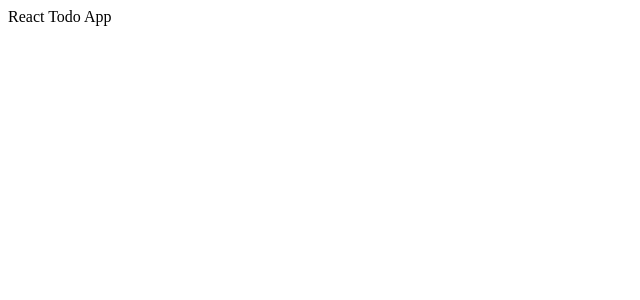
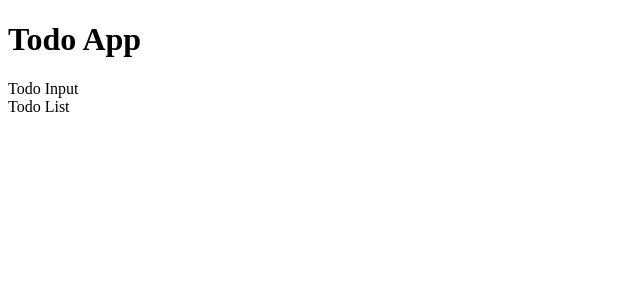
Before and after one commit to tealvin/practice-react-todo-app, a React (Create React App) app: page / in a window 1280 px wide. Shown: the top 300 px of the page, without its empty margins (0-640 px from the left). Built offline with nearby package versions, Linux system fonts and the light colour scheme.

Commit message:
Complete the basic app structure

```diff
--- a/src/App.js
+++ b/src/App.js
@@ -1,5 +1,14 @@
+import TodoInput from "./components/TodoInput";
+import TodoList from "./components/TodoList";
+
 function App() {
-  return <div>React Todo App</div>;
+  return (
+    <div>
+      <h1>Todo App</h1>
+      <TodoInput />
+      <TodoList />
+    </div>
+  );
 }
 
 export default App;
--- /dev/null
+++ b/src/components/TodoInput/index.js
@@ -0,0 +1,5 @@
+const TodoInput = () => {
+  return <div>Todo Input</div>;
+};
+
+export default TodoInput;
--- /dev/null
+++ b/src/components/TodoList/index.js
@@ -0,0 +1,5 @@
+const TodoList = () => {
+  return <div>Todo List</div>;
+};
+
+export default TodoList;
```
